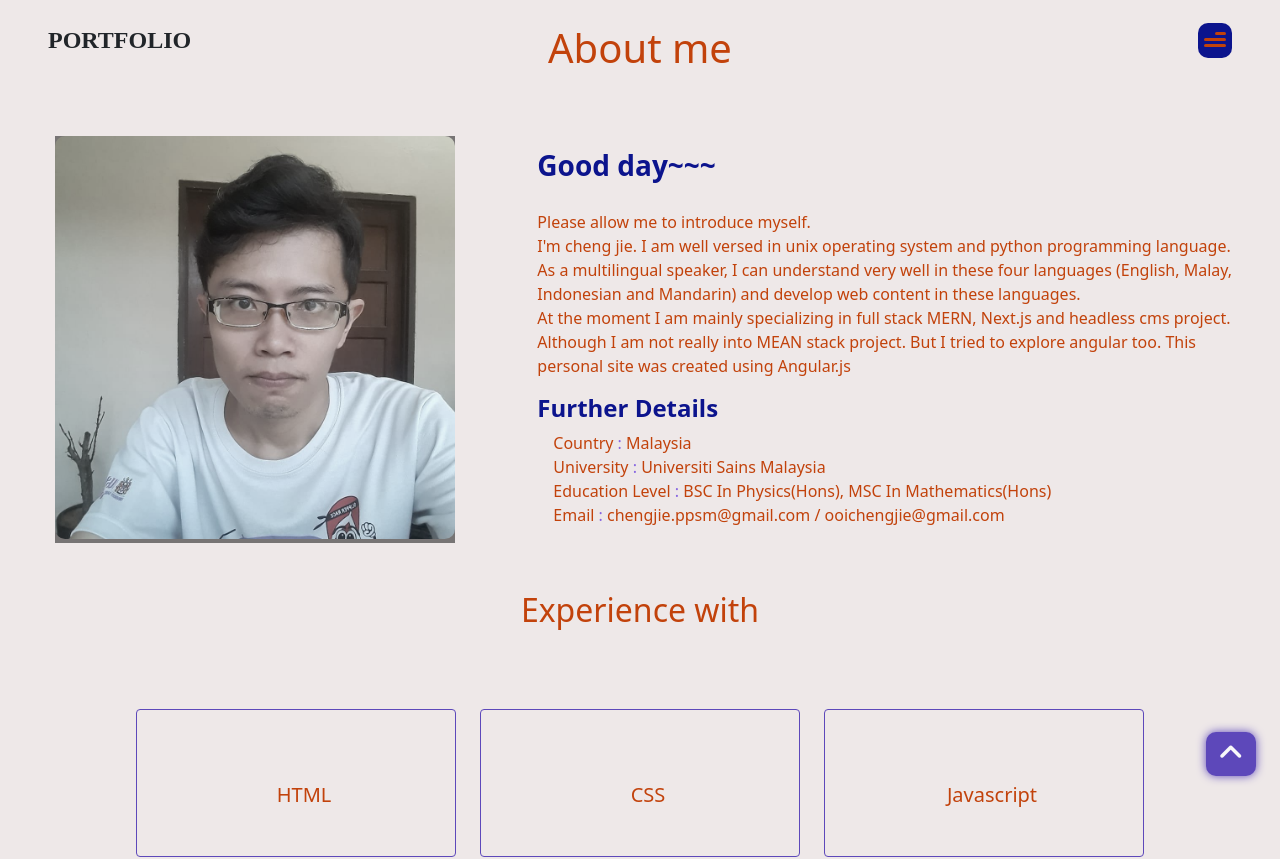
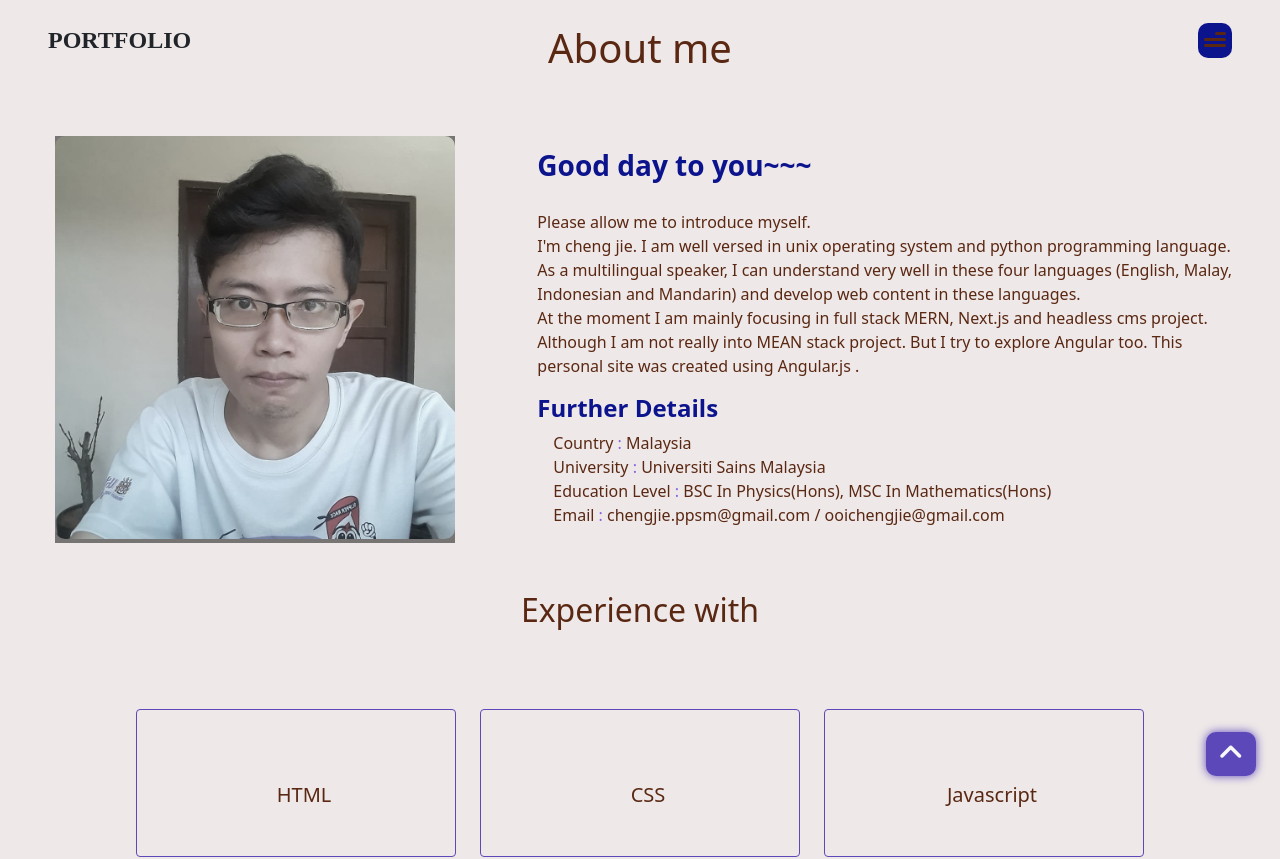
Before and after one commit to jiechengooi/chengjie, an Angular app: page / in a window 1280 px wide. Shown: the top 859 px of the page. Built offline with nearby package versions, Linux system fonts and the light colour scheme; some icons are missing; a web font is replaced by a local one.

Commit message:
first commit

```diff
--- a/src/app/components/about/about.component.html
+++ b/src/app/components/about/about.component.html
@@ -17,11 +17,11 @@
         </span>
       </div>
       <div class="col-md-7 d-flex mt-5 px-3 flex-column about-me">
-        <div class="name fs-3 my-2">Good day~~~</div>
+        <div class="name fs-3 my-2">Good day to you~~~</div>
         <p class="my-3 desc-about me pe-3">
           Please allow me to introduce myself.
           <br>I'm cheng jie. I am well versed in unix operating system and python programming language. As a multilingual speaker, I can understand very well in these four languages (English, Malay, Indonesian and Mandarin) and develop web content in these languages.
-          <br>At the moment I am mainly specializing in full stack MERN, Next.js and headless cms project. Although I am not really into MEAN stack project. But I tried to explore angular too. This personal site was created using Angular.js
+          <br>At the moment I am mainly focusing in full stack MERN, Next.js and headless cms project. Although I am not really into MEAN stack project. But I try to explore Angular too. This personal site was created using Angular.js .
         </p>
         <div class="other">
           <h4 class="name">
--- a/src/styles.css
+++ b/src/styles.css
@@ -1,7 +1,7 @@
 :root {
   --color-1: #eee8e8;
   --color-2: #0c148d;
-  --color-3: #c2420b;
+  --color-3: #5a2812;
   --color-4: #0b0b13;
   --color-5: #5d48ba;
   --color-6: #8664e1;
```
